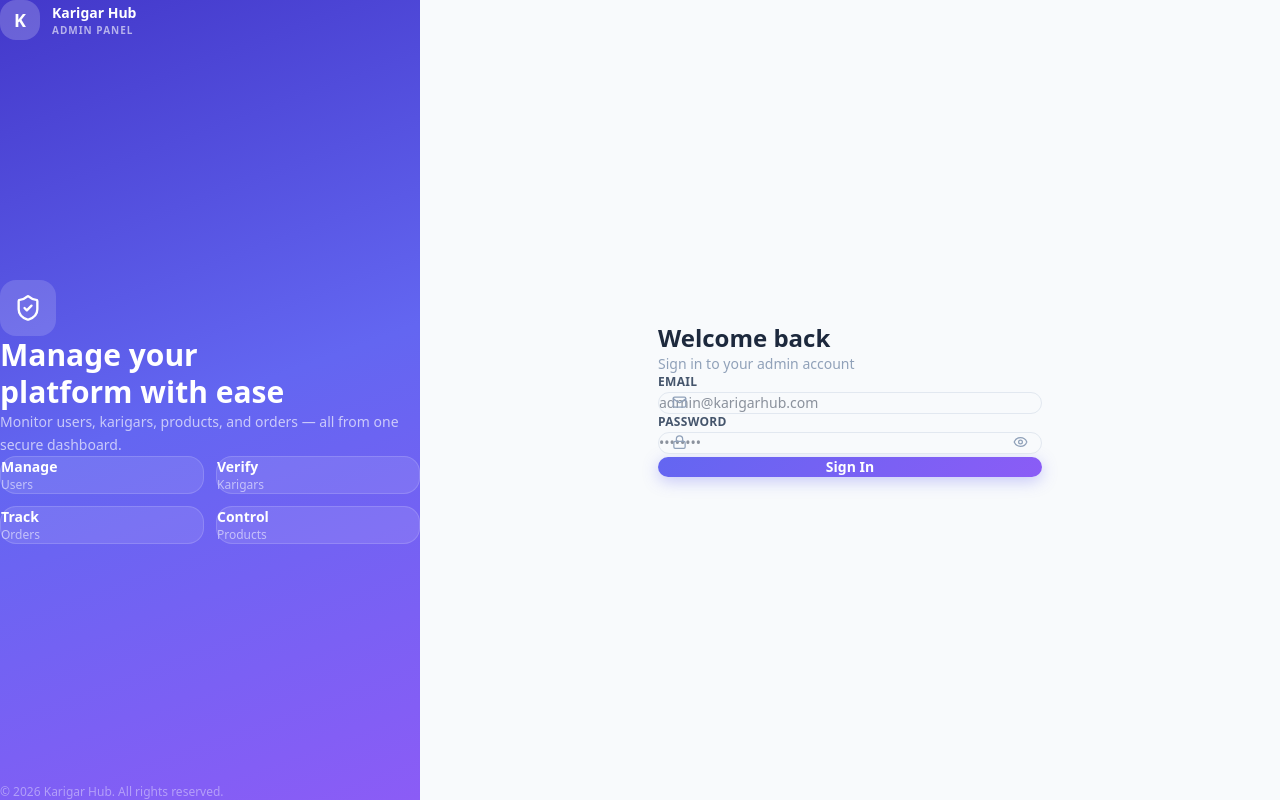
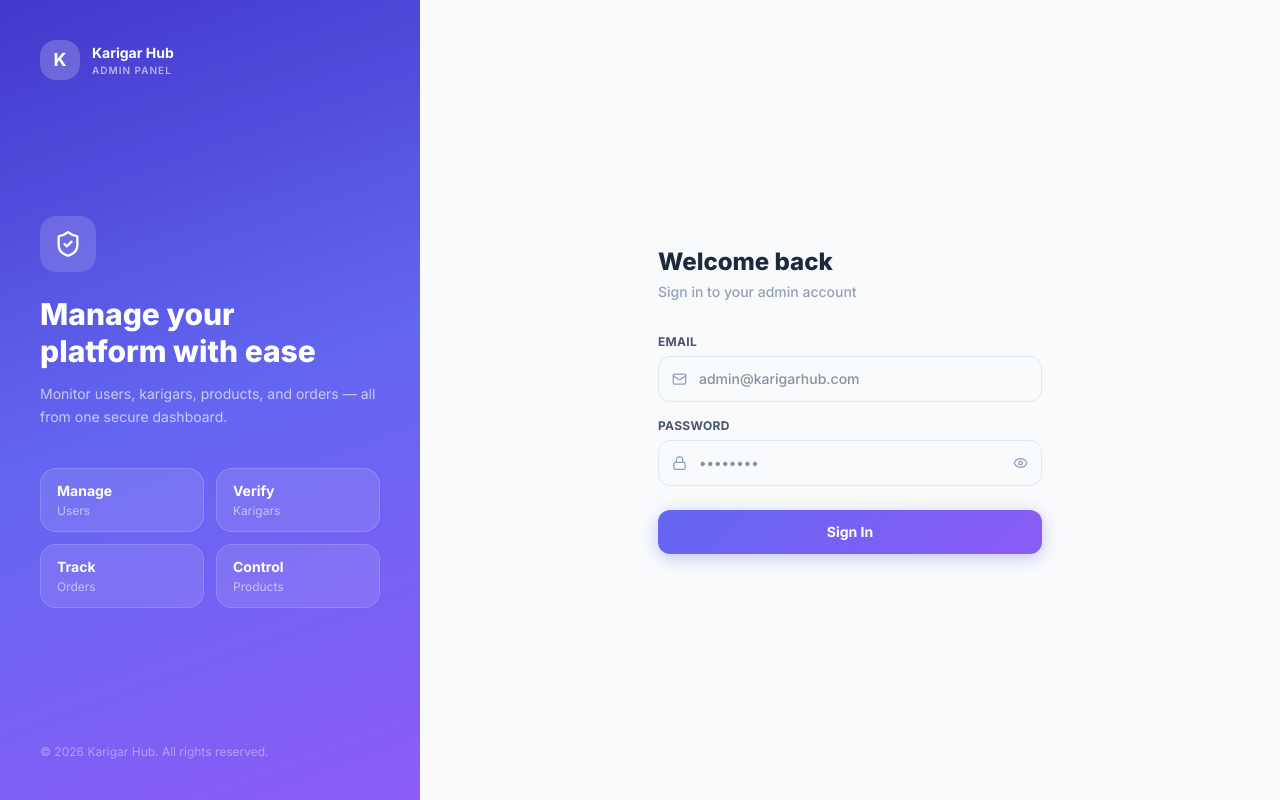
Before and after one commit to GyanJyotiMahto/Karigar-Hub-Fe-fro-admin, a React (Vite) app: page /login in a window 1280 px wide. Built offline with nearby package versions, Linux system fonts and the light colour scheme; no server answers.

Commit message:
fix: resolve Tailwind v4 styles not applying - fix CSS reset conflict and inline style tag

```diff
--- a/src/admin/layout/AdminLayout.jsx
+++ b/src/admin/layout/AdminLayout.jsx
@@ -9,15 +9,7 @@ export default function AdminLayout() {
   const location = useLocation();
 
   return (
-    <div className="min-h-screen flex" style={{ background: '#F1F5F9', fontFamily: "'Inter', system-ui, sans-serif" }}>
-      <style>{`
-        @import url('https://fonts.googleapis.com/css2?family=Inter:wght@400;500;600;700;800&display=swap');
-        * { box-sizing: border-box; }
-        ::-webkit-scrollbar { width: 4px; height: 4px; }
-        ::-webkit-scrollbar-track { background: transparent; }
-        ::-webkit-scrollbar-thumb { background: rgba(99,102,241,0.2); border-radius: 99px; }
-        ::-webkit-scrollbar-thumb:hover { background: rgba(99,102,241,0.4); }
-      `}</style>
+    <div className="min-h-screen flex" style={{ background: '#F1F5F9' }}>
 
       <AdminSidebar open={sidebarOpen} onClose={() => setSidebarOpen(false)} />
 
--- a/src/index.css
+++ b/src/index.css
@@ -1,16 +1,16 @@
+@import url('https://fonts.googleapis.com/css2?family=Inter:wght@400;500;600;700;800&display=swap');
 @import "tailwindcss";
 
-* {
-  box-sizing: border-box;
-  margin: 0;
-  padding: 0;
-}
-
 body {
-  font-family: system-ui, -apple-system, sans-serif;
+  font-family: 'Inter', system-ui, -apple-system, sans-serif;
   -webkit-font-smoothing: antialiased;
 }
 
 #root {
   min-height: 100vh;
 }
+
+::-webkit-scrollbar { width: 4px; height: 4px; }
+::-webkit-scrollbar-track { background: transparent; }
+::-webkit-scrollbar-thumb { background: rgba(99,102,241,0.2); border-radius: 99px; }
+::-webkit-scrollbar-thumb:hover { background: rgba(99,102,241,0.4); }
```
